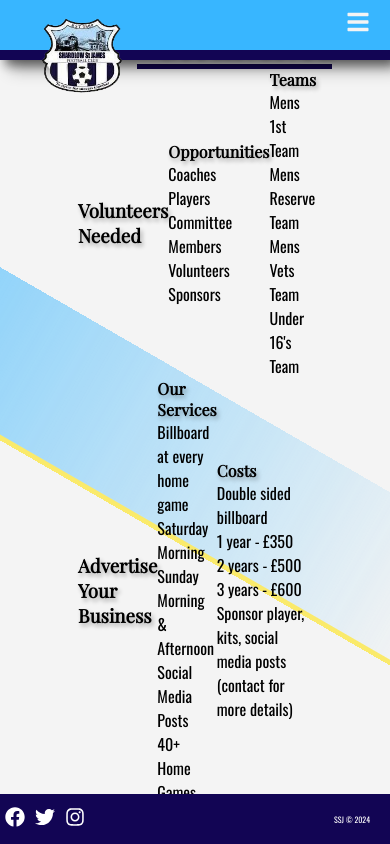
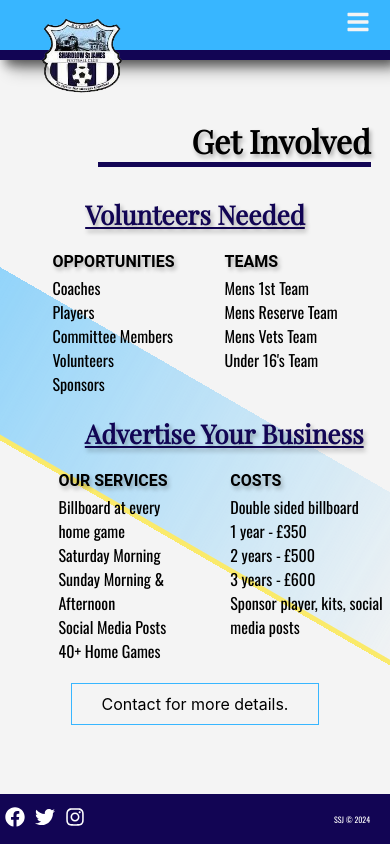
Before and after one commit to paulg44/shardlow_st_james, a React (Create React App) app in the folder ssj/: page /events in a window 390 px wide. Shown: the top 844 px of the page. Built offline with nearby package versions, Linux system fonts and the light colour scheme.

Commit message:
add css to get involved page, media queries included

```diff
--- a/ssj/src/Components/Pages/GetInvolved/GetInvolved.css
+++ b/ssj/src/Components/Pages/GetInvolved/GetInvolved.css
@@ -6,24 +6,51 @@
   flex-direction: column;
   align-items: center;
   justify-content: center;
-  /* margin-bottom: 30px; */
   overflow: hidden;
 }
 
 .getInvolved h2 {
   text-align: right;
   margin-left: 20%;
+  margin-bottom: 30px;
   font-size: 2rem;
   width: 50%;
   border-bottom: 5px solid var(--dark-blue);
 }
 
+.getInvolved h3 {
+  font-size: 26px;
+  color: var(--dark-blue);
+  text-decoration: underline;
+  margin-bottom: 20px;
+}
+
+.getInvolved h4 {
+  text-transform: uppercase;
+  margin-bottom: 5px;
+  font-family: "Roboto", sans-serif;
+}
+
 .getInvolvedVolunteer,
 .getInvolvedSponsor {
-  width: 60%;
+  width: 50%;
   display: flex;
-  align-items: center;
-  justify-content: space-evenly;
+  flex-direction: column;
+  align-items: left;
+  margin-bottom: 20px;
+}
+
+.listsContainer {
+  display: flex;
+}
+
+.teamsContainer {
+  margin-left: 50px;
+}
+
+.getInvolved a {
+  border: 1px solid var(--light-blue);
+  padding: 10px 30px;
 }
 
 /* Background Object */
@@ -34,30 +61,17 @@
 }
 
 @media (max-width: 1000px) {
-  .events {
-    position: relative;
-    display: block;
-    /* min-height: fit-content; */
-    overflow-y: auto;
+  .getInvolved h2 {
+    width: 70%;
+  }
+  .getInvolvedVolunteer,
+  .getInvolvedSponsor {
+    width: auto;
+    align-items: center;
   }
 
-  .events h3 {
-    font-size: 1.5rem;
-    margin-top: 100px;
-    width: auto;
-    margin-right: 40px;
-  }
-
-  .eventsSubHeader {
-    margin-bottom: 20px;
-  }
-
-  .eventList {
-    display: flex;
-    flex-direction: column;
-    flex: 1;
-    margin-left: 20px;
-    margin-bottom: 100px;
+  .getInvolvedSponsor {
+    margin-left: 15%;
   }
 
   .eventsObject {
--- a/ssj/src/Components/Pages/GetInvolved/GetInvolved.js
+++ b/ssj/src/Components/Pages/GetInvolved/GetInvolved.js
@@ -45,7 +45,8 @@ function GetInvolved({ id }) {
       <animated.h2 style={{ ...header }}>Get Involved</animated.h2>
       <div className="getInvolvedVolunteer">
         <h3>Volunteers Needed</h3>
-        <div className="opportunities">
+        <div className="listsContainer">
+          <div className="opportunitiesContainer">
             <h4>Opportunities</h4>
             <ul>
               <li>Coaches</li>
@@ -55,7 +56,7 @@ function GetInvolved({ id }) {
               <li>Sponsors</li>
             </ul>
           </div>
-        <div className="Teams">
+          <div className="teamsContainer">
             <h4>Teams</h4>
             <ul>
               <li>Mens 1st Team</li>
@@ -65,10 +66,12 @@ function GetInvolved({ id }) {
             </ul>
           </div>
         </div>
+      </div>
 
       <div className="getInvolvedSponsor">
         <h3>Advertise Your Business</h3>
         {/* Image Here */}
+        <div className="listsContainer">
           <div className="services">
             <h4>Our Services</h4>
             <ul>
@@ -79,22 +82,20 @@ function GetInvolved({ id }) {
               <li>40+ Home Games</li>
             </ul>
           </div>
-        <div className="Teams">
+          <div className="teamsContainer">
             <h4>Costs</h4>
             <ul>
               <li>Double sided billboard</li>
               <li>1 year - £350</li>
               <li>2 years - £500</li>
               <li>3 years - £600</li>
-            <li>
-              Sponsor player, kits, social media posts (contact for more
-              details)
-            </li>
+              <li>Sponsor player, kits, social media posts</li>
             </ul>
           </div>
         </div>
+      </div>
 
-      <Link to={"/contact"}>Contact</Link>
+      <Link to={"/contact"}>Contact for more details.</Link>
     </div>
   );
 }
--- a/ssj/src/Components/Pages/TeamsDisplay/TeamsDisplay.css
+++ b/ssj/src/Components/Pages/TeamsDisplay/TeamsDisplay.css
@@ -28,7 +28,7 @@
   padding: 5px 10px;
   width: 200px;
   text-align: center;
-  border-radius: 20px;
+  border-radius: 5px;
 }
 
 .teamAndElementSelect select:hover {
@@ -45,10 +45,9 @@
 /* Buttons */
 .teamDisplayButtons > button {
   margin: 10px;
-  width: 100px;
-  border: 2px solid var(--dark-blue);
-  border-radius: 20px;
-  padding: 5px 10px;
+  width: 130px;
+  border: 3px solid var(--dark-blue);
+  padding: 5px;
   font-family: "Oswald", sans-serif;
   box-shadow: 2px 3px 5px rgba(0, 0, 0, 0.7);
   z-index: 99;
--- a/ssj/src/Components/SmallComponents/Footer/Footer.css
+++ b/ssj/src/Components/SmallComponents/Footer/Footer.css
@@ -36,6 +36,7 @@
     color: white;
     align-items: center;
     height: 50px;
+    width: 100%;
   }
 
   .footerLinks a {
```
Lines whose indentation alone changed are shown as unchanged.
